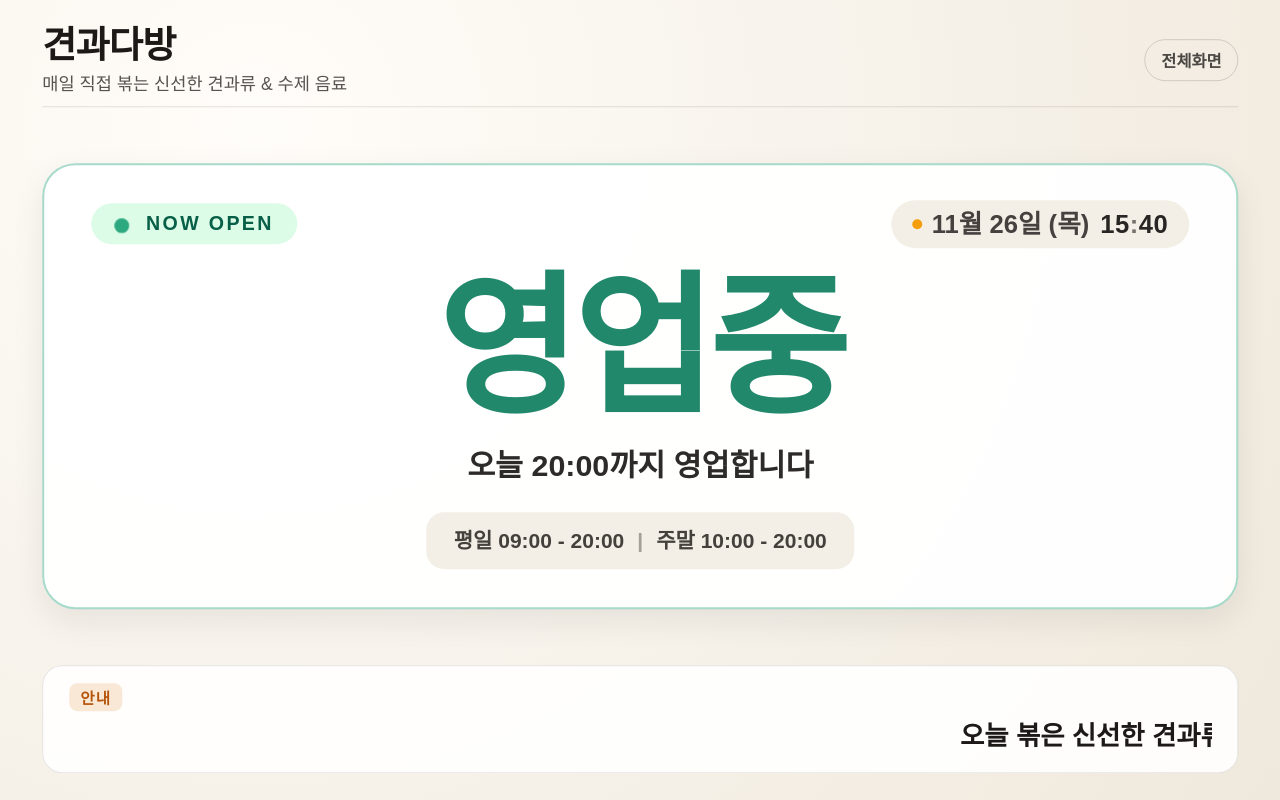
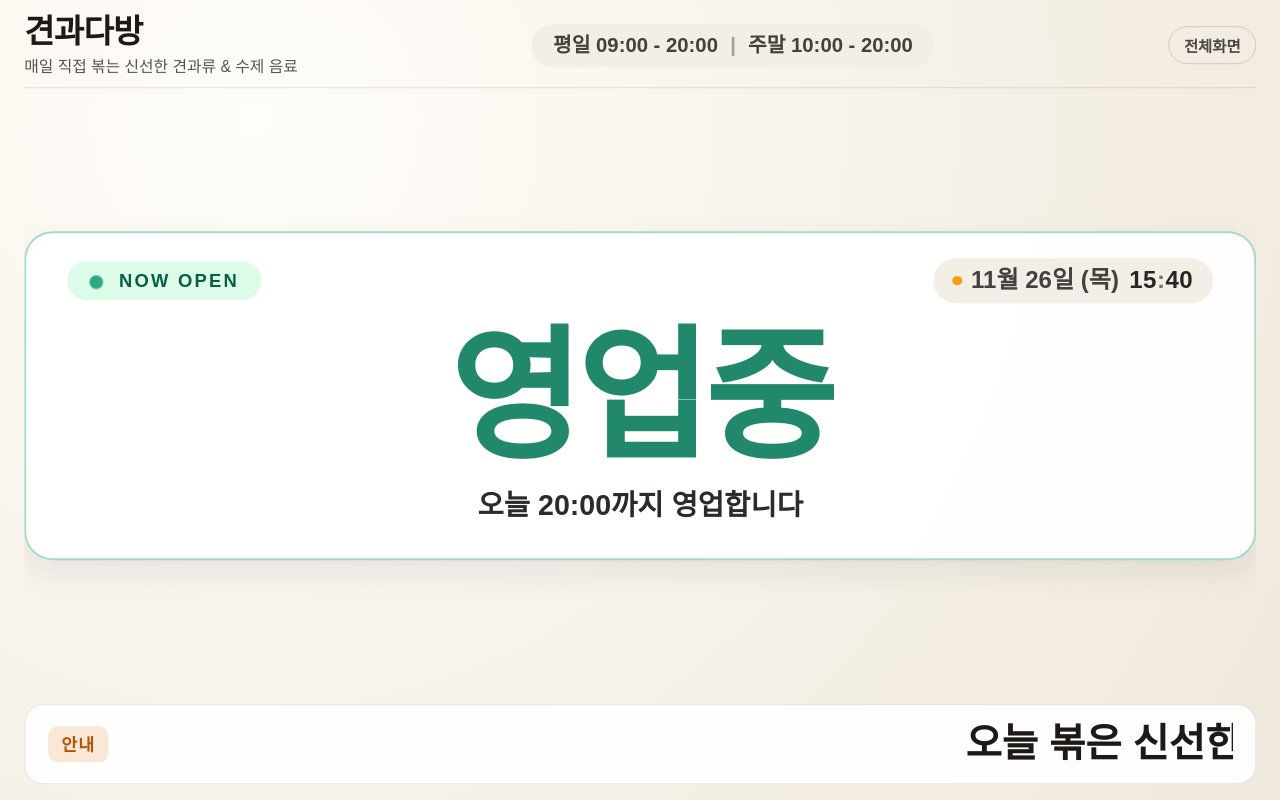
Before and after one commit to CPEDM/ggdb, a plain HTML site: page index.html in a window 1280 px wide. Drawn offline with Linux system fonts and the light colour scheme; no server answers.

Commit message:
Refactor CSS styles for layout and header
Updated styles for layout, header, and status display in index.html.

```diff
--- a/index.html
+++ b/index.html
@@ -57,7 +57,7 @@
     .app-shell {
       width: 100%;
       height: 100%;
-      padding: 1.25rem 2.1rem 1.35rem;
+      padding: 14px 24px 16px;
       display: -webkit-box;
       display: -webkit-flex;
       display: flex;
@@ -93,8 +93,11 @@
       animation: pixelShift 240s linear infinite;
     }
 
-    /* ===== 상단 헤더 (슬림 매장명 + 전체화면/연결 버튼) ===== */
+    /* ===== 상단 헤더 (매장명 + 평일/주말 영업시간 + 전체화면 버튼) ===== */
     .top-bar {
+      -webkit-box-flex: 0;
+      -webkit-flex: 0 0 auto;
+      flex: 0 0 auto;
       display: -webkit-box;
       display: -webkit-flex;
       display: flex;
@@ -104,7 +107,10 @@
       -webkit-box-align: center;
       -webkit-align-items: center;
       align-items: center;
-      padding-bottom: 0.55rem;
+      -webkit-flex-wrap: wrap;
+      flex-wrap: wrap;
+      gap: 0.6rem 1rem;
+      padding-bottom: 10px;
       border-bottom: 1px solid rgba(120, 113, 108, 0.2);
     }
 
@@ -113,25 +119,34 @@
     }
 
     .brand-box {
-      max-width: 72%;
       cursor: pointer;
     }
 
     .brand-name {
-      font-size: 1.85rem;
+      font-size: 1.75rem;
       font-weight: 800;
       letter-spacing: -0.02em;
       line-height: 1.12;
     }
 
     .brand-sub {
-      margin-top: 0.18rem;
-      font-size: 0.88rem;
+      margin-top: 0.15rem;
+      font-size: 0.84rem;
       font-weight: 500;
       opacity: 0.74;
     }
 
+    .top-hours-wrap {
+      -webkit-box-flex: 1;
+      -webkit-flex: 1 1 auto;
+      flex: 1 1 auto;
+      text-align: center;
+    }
+
     .header-actions {
+      -webkit-box-flex: 0;
+      -webkit-flex: 0 0 auto;
+      flex: 0 0 auto;
       display: -webkit-box;
       display: -webkit-flex;
       display: flex;
@@ -180,6 +195,8 @@
       -webkit-box-flex: 1;
       -webkit-flex: 1 1 auto;
       flex: 1 1 auto;
+      min-height: 0;
+      overflow: hidden;
       display: -webkit-box;
       display: -webkit-flex;
       display: flex;
@@ -189,14 +206,14 @@
       -webkit-box-pack: center;
       -webkit-justify-content: center;
       justify-content: center;
-      padding: 0.55rem 0;
+      padding: 8px 0;
     }
 
     .status-card {
       width: 100%;
       max-width: 68rem;
-      border-radius: 1.65rem;
-      padding: 1.75rem 2.35rem 1.9rem;
+      border-radius: 1.5rem;
+      padding: 1.35rem 2.2rem 1.55rem;
       text-align: center;
       border: 2px solid transparent;
       -webkit-transition: background-color 0.4s ease, border-color 0.4s ease;
@@ -332,18 +349,23 @@
       animation: colonBlink 1s steps(2, start) infinite;
     }
 
-    /* 대폭 상향 조정된 메인 상태 문구 */
+    /* 대폭 상향 조정된 메인 상태 문구 (글자 수 3단계 자동 크기) */
     .status-main {
       font-size: 7.4rem;
       font-weight: 900;
       letter-spacing: -0.03em;
       line-height: 1.08;
-      margin: 0.25rem 0 0.85rem;
+      margin: 0.15rem 0 0.7rem;
       word-break: keep-all;
     }
 
     .status-main.status-main-long {
       font-size: 5.9rem;
+    }
+
+    .status-main.status-main-xl {
+      font-size: 4.2rem;
+      line-height: 1.15;
     }
 
     .status-entering {
@@ -367,17 +389,17 @@
       line-height: 1.38;
       opacity: 0.92;
       word-break: keep-all;
-      margin-bottom: 1.25rem;
-    }
-
-    /* 영업시간 요약 바 */
+      margin-bottom: 0.2rem;
+    }
+
+    /* 상단 영업시간 요약 바 */
     .hours-strip {
       display: inline-block;
-      padding: 0.62rem 1.35rem;
-      border-radius: 0.9rem;
-      font-size: 1.05rem;
-      font-weight: 600;
-      line-height: 1.5;
+      padding: 0.42rem 1.15rem;
+      border-radius: 999px;
+      font-size: 1.08rem;
+      font-weight: 700;
+      line-height: 1.35;
     }
 
     body.theme-light .hours-strip {
@@ -463,8 +485,11 @@
     body.theme-dark.st-closed .status-dot { background-color: #94A3B8; }
     body.theme-dark.st-closed .status-main { color: #94A3B8; }
 
-    /* ===== 하단 공지 & QR 영역 ===== */
+    /* ===== 하단 공지 & QR 영역 (화면 밖 잘림 방지 고정) ===== */
     .bottom-bar {
+      -webkit-box-flex: 0;
+      -webkit-flex: 0 0 auto;
+      flex: 0 0 auto;
       display: -webkit-box;
       display: -webkit-flex;
       display: flex;
@@ -474,7 +499,7 @@
       -webkit-box-pack: justify;
       -webkit-justify-content: space-between;
       justify-content: space-between;
-      gap: 1.2rem;
+      gap: 1rem;
     }
 
     .notice-box {
@@ -483,8 +508,15 @@
       flex: 1 1 auto;
       min-width: 0;
       border-radius: 1rem;
-      padding: 0.85rem 1.3rem;
+      padding: 0.72rem 1.2rem;
       overflow: hidden;
+      display: -webkit-box;
+      display: -webkit-flex;
+      display: flex;
+      -webkit-box-align: center;
+      -webkit-align-items: center;
+      align-items: center;
+      gap: 0.85rem;
     }
 
     body.theme-light .notice-box {
@@ -498,13 +530,15 @@
     }
 
     .notice-label {
+      -webkit-box-flex: 0;
+      -webkit-flex: 0 0 auto;
+      flex: 0 0 auto;
       display: inline-block;
-      font-size: 0.78rem;
+      font-size: 0.92rem;
       font-weight: 800;
-      letter-spacing: 0.08em;
-      padding: 0.16rem 0.55rem;
-      border-radius: 0.4rem;
-      margin-bottom: 0.32rem;
+      letter-spacing: 0.06em;
+      padding: 0.28rem 0.72rem;
+      border-radius: 0.5rem;
       background-color: rgba(217, 119, 6, 0.16);
       color: #B45309;
     }
@@ -515,16 +549,19 @@
     }
 
     .notice-viewport {
-      width: 100%;
+      -webkit-box-flex: 1;
+      -webkit-flex: 1 1 auto;
+      flex: 1 1 auto;
+      min-width: 0;
       overflow: hidden;
       position: relative;
-      min-height: 1.85rem;
+      min-height: 2.6rem;
     }
 
     .notice-text {
-      font-size: 1.32rem;
-      font-weight: 700;
-      line-height: 1.42;
+      font-size: 2.1rem;
+      font-weight: 800;
+      line-height: 1.3;
       -webkit-transition: opacity 0.38s ease, -webkit-transform 0.38s ease;
       transition: opacity 0.38s ease, transform 0.38s ease;
     }
@@ -809,8 +846,16 @@
 
     /* 세로형 태블릿 대응 */
     @media screen and (orientation: portrait) {
-      .app-shell { padding: 1.3rem 1.2rem; }
-      .status-card { padding: 1.9rem 1.25rem; }
+      .app-shell { padding: 14px 16px; }
+      .top-hours-wrap {
+        -webkit-box-ordinal-group: 4;
+        -webkit-order: 3;
+        order: 3;
+        -webkit-flex-basis: 100%;
+        flex-basis: 100%;
+        text-align: left;
+      }
+      .status-card { padding: 1.45rem 1.2rem; }
       .status-meta-row {
         -webkit-box-pack: center;
         -webkit-justify-content: center;
@@ -818,6 +863,8 @@
       }
       .status-main { font-size: 5.4rem; }
       .status-main.status-main-long { font-size: 4.2rem; }
+      .status-main.status-main-xl { font-size: 3.1rem; }
+      .notice-text { font-size: 1.75rem; }
       .bottom-bar {
         -webkit-box-orient: vertical;
         -webkit-box-direction: normal;
@@ -839,11 +886,16 @@
   <div class="app-shell">
     <div id="shiftLayer" class="shift-layer pixel-shift-on">
 
-      <!-- 상단 슬림 헤더 -->
-      <header class="top-bar">
-        <div id="brandBox" class="brand-box" title="길게 또는 두 번 클릭하면 API 연결 설정을 열 수 있습니다">
+      <!-- 상단 헤더 (매장명 + 평일/주말 영업시간 + 전체화면) -->
+      <header id="topBar" class="top-bar">
+        <div id="brandBox" class="brand-box" title="두 번 클릭하면 API 연결 설정을 열 수 있습니다">
           <div id="brandName" class="brand-name">견과다방</div>
           <div id="brandSub" class="brand-sub">매일 직접 볶는 신선한 견과류 &amp; 수제 음료</div>
+        </div>
+        <div class="top-hours-wrap">
+          <div id="hoursStrip" class="hours-strip">
+            평일 09:00 - 20:00<span class="hours-sep">|</span>주말 10:00 - 20:00
+          </div>
         </div>
         <div class="header-actions">
           <button id="apiSetupBtn" type="button" class="hdr-btn warn-btn hidden">시트 연결</button>
@@ -853,7 +905,7 @@
 
       <!-- 중앙 상태 카드 (현재 날짜/시간 통합 + 대형 상태 문구) -->
       <main id="heroWrap" class="hero-wrap">
-        <section class="status-card">
+        <section id="statusCard" class="status-card">
           <div id="statusMetaRow" class="status-meta-row">
             <div class="status-pill">
               <span class="status-dot"></span>
@@ -870,9 +922,6 @@
 
           <div id="statusMain" class="status-main">영업중</div>
           <div id="statusSub" class="status-sub">오늘 20:00까지 영업합니다</div>
-          <div id="hoursStrip" class="hours-strip">
-            평일 09:00 - 20:00<span class="hours-sep">|</span>주말 10:00 - 20:00
-          </div>
         </section>
       </main>
 
@@ -929,6 +978,9 @@
         version: 1,
         manualActive: false,
         manualStatus: '재료소진',
+        manualCustomTitle: '잠시 외출중',
+        manualCustomSub: '잠시 후 다시 오픈합니다. 감사합니다.',
+        manualCustomTone: '주의(주황)',
         manualAutoExpire: true,
         manualAppliedDate: '',
         holidayWeekendMode: false,
@@ -1251,12 +1303,24 @@
             result.enLabel = 'TEMPORARY CLOSED';
             result.koTitle = '임시 휴무';
             result.subText = cfg.holidayMsg || '매장 사정으로 오늘 쉬어갑니다';
-          } else {
+          } else if (ms === '영업종료' || ms === '영업 종료') {
             result.code = 'CLOSED';
             result.cssClass = 'st-closed';
             result.enLabel = 'CLOSED';
             result.koTitle = '영업 종료';
             result.subText = cfg.nextInfoEnabled ? findNextOpenText(1) : '방문해 주셔서 감사합니다';
+          } else if (ms === '직접 작성') {
+            result.code = 'CUSTOM';
+            result.cssClass = resolveToneClass(cfg.manualCustomTone);
+            result.enLabel = 'STORE NOTICE';
+            result.koTitle = String(cfg.manualCustomTitle || '').trim() || '안내 말씀';
+            result.subText = String(cfg.manualCustomSub || '').trim();
+          } else {
+            result.code = 'CUSTOM_' + ms;
+            result.cssClass = resolveToneClass(cfg.manualCustomTone);
+            result.enLabel = 'STORE NOTICE';
+            result.koTitle = ms;
+            result.subText = String(cfg.manualCustomSub || '').trim();
           }
           return result;
         }
@@ -1328,15 +1392,52 @@
       }
 
       /* ===== UI 렌더링 ===== */
-      function applyRootFontSize() {
+      var lastLayoutSig = '';
+
+      function resolveToneClass(toneStr) {
+        var t = String(toneStr || '');
+        if (t.indexOf('정상') !== -1 || t.indexOf('초록') !== -1) return 'st-open';
+        if (t.indexOf('품절') !== -1 || t.indexOf('긴급') !== -1 || t.indexOf('빨강') !== -1) return 'st-soldout';
+        if (t.indexOf('휴무') !== -1 || t.indexOf('보라') !== -1) return 'st-holiday';
+        if (t.indexOf('안내') !== -1 || t.indexOf('파랑') !== -1) return 'st-break';
+        return 'st-lastorder';
+      }
+
+      function computeBaseFontPx() {
         var w = window.innerWidth || 1024;
         var h = window.innerHeight || 768;
         var minSide = Math.min(w, h);
-        var scale = parseFloat(currentConfig.fontScale);
+        var scale = parseFloat(String(currentConfig.fontScale || '1.0').replace(',', '.'));
         if (isNaN(scale) || scale < 0.6 || scale > 2.0) scale = 1.0;
 
-        var basePx = Math.max(12, Math.min(28, minSide * 0.025)) * scale;
-        document.documentElement.style.fontSize = basePx.toFixed(2) + 'px';
+        return Math.max(12, Math.min(25, minSide * 0.0235)) * scale;
+      }
+
+      function applyRootFontSize(forceRefit) {
+        var w = window.innerWidth || 1024;
+        var h = window.innerHeight || 768;
+        var mainTxt = (document.getElementById('statusMain') && document.getElementById('statusMain').textContent) || '';
+        var sig = w + 'x' + h + '|' + currentConfig.fontScale + '|' + mainTxt + '|' +
+          currentConfig.noticeEnabled + '|' + currentConfig.qrEnabled + '|' + String(currentConfig.noticeText || '').length;
+        if (!forceRefit && sig === lastLayoutSig) return;
+        lastLayoutSig = sig;
+
+        var px = computeBaseFontPx();
+        document.documentElement.style.fontSize = px.toFixed(2) + 'px';
+
+        // 글 크기 1.5 등 고배율 시 하단 안내 문구가 화면 밖으로 밀리지 않도록 자동 보정
+        var topBar = document.getElementById('topBar');
+        var statusCard = document.getElementById('statusCard');
+        var bottomBar = document.getElementById('bottomBar');
+        if (!topBar || !statusCard || !bottomBar) return;
+
+        for (var i = 0; i < 12; i++) {
+          var bottomH = (bottomBar.className.indexOf('hidden') !== -1) ? 0 : (bottomBar.offsetHeight || 0);
+          var neededH = (topBar.offsetHeight || 0) + (statusCard.offsetHeight || 0) + bottomH + 46;
+          if (neededH <= h || px <= 10.5) break;
+          px = Math.max(10.5, px * 0.93);
+          document.documentElement.style.fontSize = px.toFixed(2) + 'px';
+        }
       }
 
       function resolveThemeClass(cfg, state) {
@@ -1470,7 +1571,6 @@
       }
 
       function renderAll() {
-        applyRootFontSize();
         var utcMs = getNowUtcMs();
         var state = evaluateDisplayState(currentConfig, utcMs);
         var kst = state.kst;
@@ -1515,12 +1615,17 @@
         var isFresh = lastSyncSuccessMs > 0 && (Date.now() - lastSyncSuccessMs) < 90000;
         syncDot.className = isFresh ? 'sync-dot' : 'sync-dot offline';
 
-        // 5. 대형 상태 문구 (5자 이상일 때 1줄 유지를 위한 status-main-long 적용)
+        // 5. 대형 상태 문구 (글자 수 3단계 자동 크기 조절)
         document.getElementById('statusEn').textContent = state.enLabel;
         var mainEl = document.getElementById('statusMain');
         mainEl.textContent = state.koTitle;
         var compactTitle = String(state.koTitle || '').replace(/\s+/g, '');
-        var baseMainCls = compactTitle.length >= 5 ? 'status-main status-main-long' : 'status-main';
+        var baseMainCls = 'status-main';
+        if (compactTitle.length >= 9) {
+          baseMainCls = 'status-main status-main-xl';
+        } else if (compactTitle.length >= 5) {
+          baseMainCls = 'status-main status-main-long';
+        }
 
         if (lastRenderedStatusCode && lastRenderedStatusCode !== state.code) {
           if (statusEnterTimer) clearTimeout(statusEnterTimer);
@@ -1566,6 +1671,9 @@
         var noticeHidden = document.getElementById('noticeBox').className.indexOf('hidden') !== -1;
         var qrHidden = document.getElementById('qrBox').className.indexOf('hidden') !== -1;
         bottomBar.className = (noticeHidden && qrHidden) ? 'bottom-bar hidden' : 'bottom-bar';
+
+        // DOM 반영 후 뷰포트 초과 여부 점검 및 자동 보정
+        applyRootFontSize(false);
 
         // 7. 하루 1회 새벽 안전 리로드 (04:05 KST, 온라인 & 최근 동기화 정상 시에만)
         if (
@@ -1764,7 +1872,7 @@
         }, 1000);
 
         window.onresize = function () {
-          applyRootFontSize();
+          applyRootFontSize(true);
         };
 
         // 즉시 1회 동기화 후 주기 폴링 시작
```
